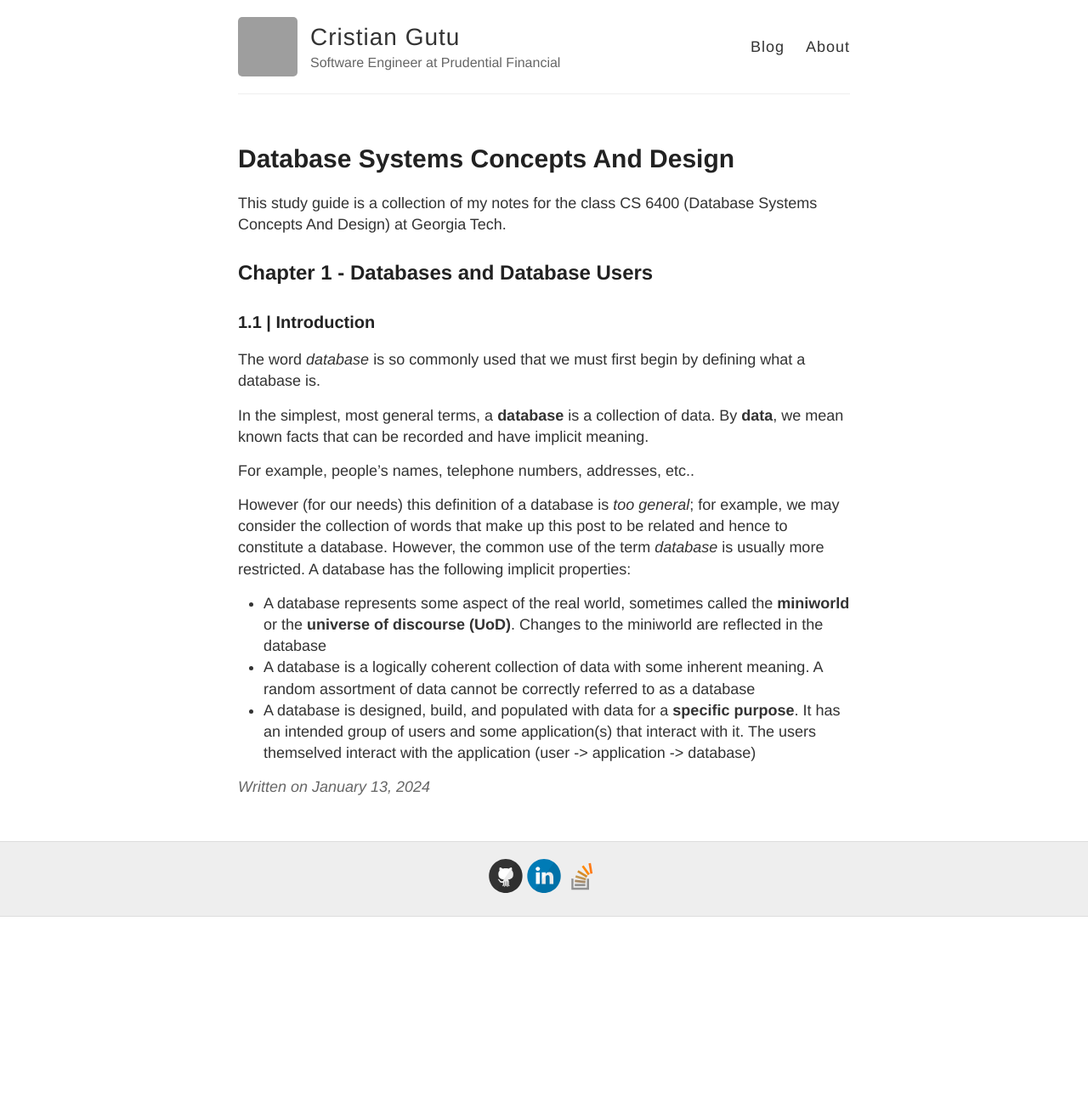
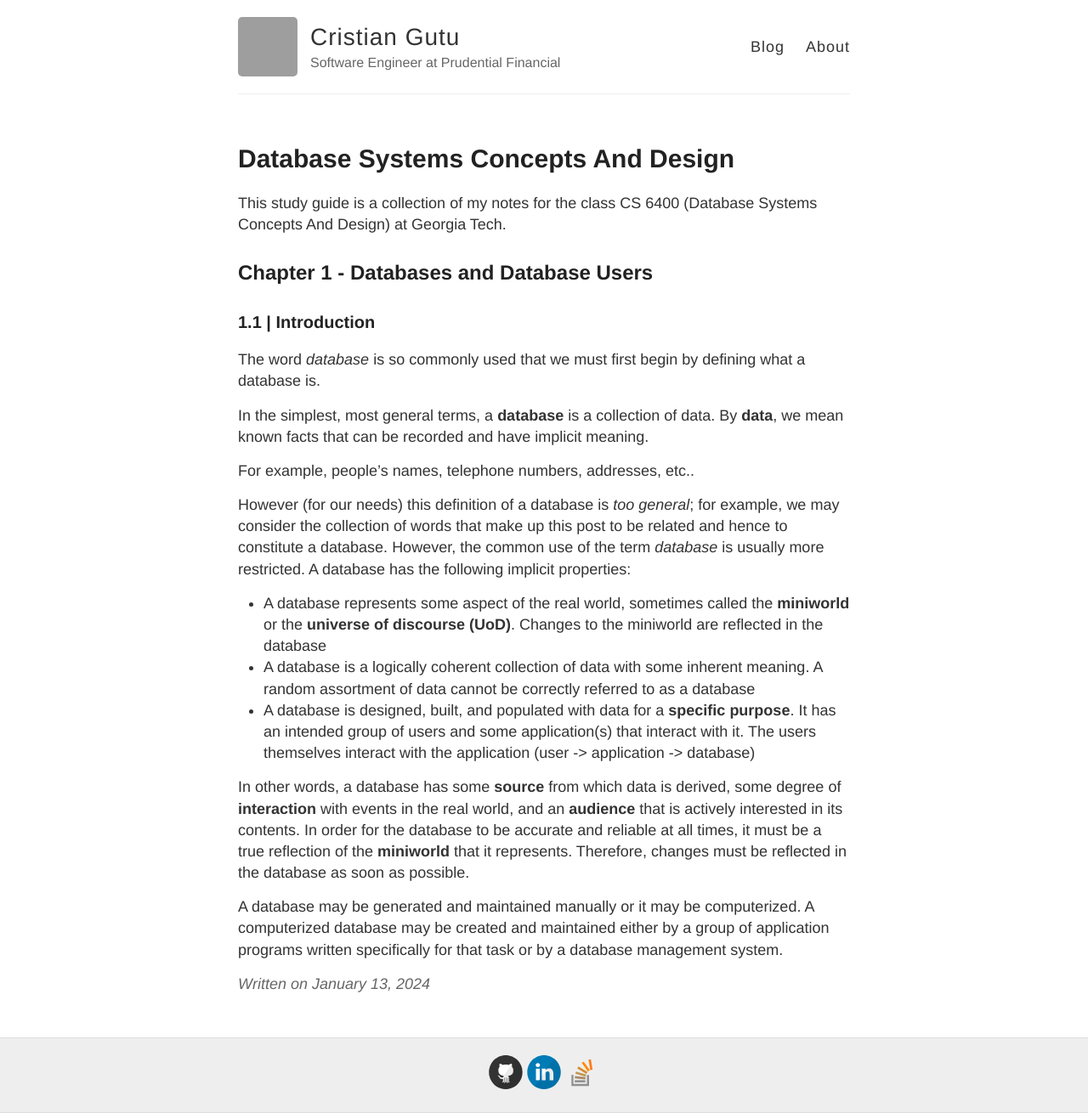
Before and after one commit to gutucristian/gutucristian.github.io, a Jekyll site: the page built from _posts/2024-01-13-Database-Systems-Concepts-And-Design.md, in a window 1280 px wide. Shown: the whole page at 85% size. Built offline with Jekyll 4.4.1, drawn with Linux system fonts in a browser that asks for light colours; our own code applies the rules of GitHub Pages for plain Markdown files; before the commit the page ends 1079 px from its top, so only the background shows below that; grey boxes are pictures that could not be loaded.

Commit message:
Update 2024-01-13-Database-Systems-Concepts-And-Design.md

```diff
--- a/_posts/2024-01-13-Database-Systems-Concepts-And-Design.md
+++ b/_posts/2024-01-13-Database-Systems-Concepts-And-Design.md
@@ -14,4 +14,8 @@ However (for our needs) this definition of a database is *too general*; for exam
 
 - A database represents some aspect of the real world, sometimes called the **miniworld** or the **universe of discourse (UoD)**. Changes to the miniworld are reflected in the database
 - A database is a logically coherent collection of data with some inherent meaning. A random assortment of data cannot be correctly referred to as a database
-- A database is designed, build, and populated with data for a **specific purpose**. It has an intended group of users and some application(s) that interact with it. The users themselved interact with the application (user -> application -> database)
+- A database is designed, built, and populated with data for a **specific purpose**. It has an intended group of users and some application(s) that interact with it. The users themselves interact with the application (user -> application -> database)
+
+In other words, a database has some **source** from which data is derived, some degree of **interaction** with events in the real world, and an **audience** that is actively interested in its contents. In order for the database to be accurate and reliable at all times, it must be a true reflection of the **miniworld** that it represents. Therefore, changes must be reflected in the database as soon as possible.
+
+A database may be generated and maintained manually or it may be computerized. A computerized database may be created and maintained either by a group of application programs written specifically for that task or by a database management system.
```
